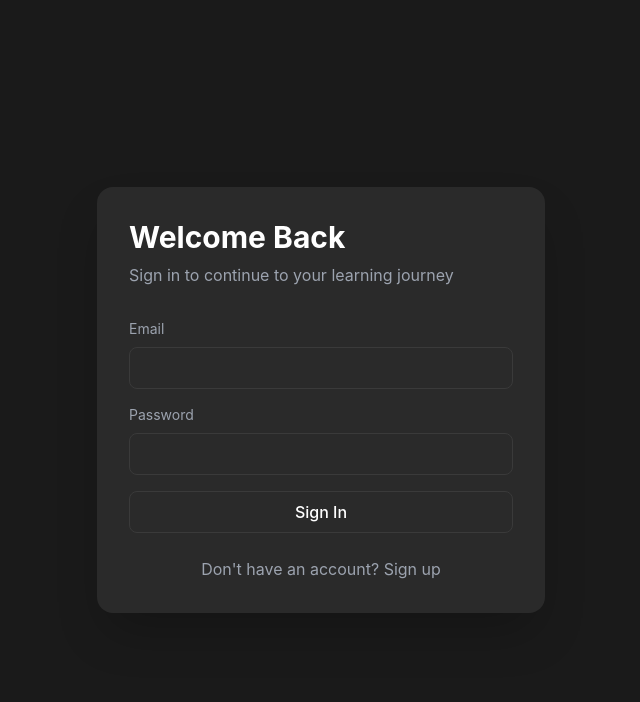
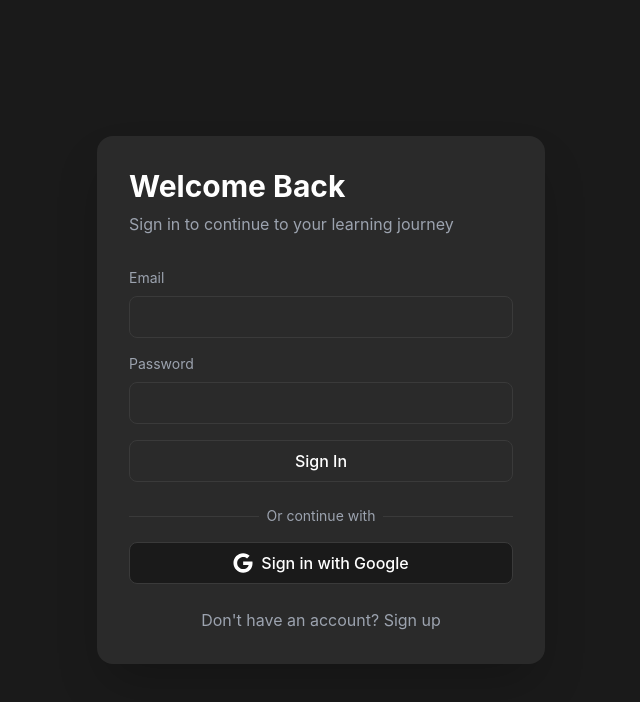
Before and after one commit to theokramer/lecture_learn, a React (Vite) app: page /login in a window 1280 px wide. Shown: the top 702 px of the page, without its empty margins (319-959 px from the left). Built offline with nearby package versions, Linux system fonts and the light colour scheme; no server answers.

Commit message:
Google sign in

```diff
--- a/src/App.tsx
+++ b/src/App.tsx
@@ -1,5 +1,5 @@
-import React from 'react';
-import { BrowserRouter as Router, Routes, Route, Navigate } from 'react-router-dom';
+import React, { useEffect } from 'react';
+import { BrowserRouter as Router, Routes, Route, Navigate, useNavigate, useSearchParams } from 'react-router-dom';
 import { Toaster } from 'react-hot-toast';
 import { AuthProvider, useAuth } from './context/AuthContext';
 import { AppDataProvider } from './context/AppDataContext';
@@ -19,10 +19,70 @@ import { AnalyticsPage } from './pages/AnalyticsPage';
 import { LearnFlashcardsPage } from './pages/LearnFlashcardsPage';
 import { useGlobalKeyboardShortcuts } from './hooks/useKeyboardShortcuts';
 import { ErrorBoundary } from './components/shared/ErrorBoundary';
+import { supabase } from './services/supabase';
 
 const PrivateRoute: React.FC<{ children: React.ReactNode }> = ({ children }) => {
   const { isAuthenticated } = useAuth();
   return isAuthenticated ? <>{children}</> : <Navigate to="/login" />;
+};
+
+// OAuth callback handler component
+const OAuthCallback: React.FC = () => {
+  const navigate = useNavigate();
+  const [searchParams] = useSearchParams();
+  const { isAuthenticated } = useAuth();
+
+  useEffect(() => {
+    const handleOAuthCallback = async () => {
+      try {
+        // Check for OAuth error in query params
+        const error = searchParams.get('error');
+        const errorDescription = searchParams.get('error_description');
+
+        if (error) {
+          console.error('OAuth error:', error, errorDescription);
+          navigate('/login?error=' + encodeURIComponent(errorDescription || error));
+          return;
+        }
+
+        // Supabase OAuth uses hash fragments (#access_token=...)
+        // The Supabase client automatically processes these when the page loads
+        // Wait a bit for the session to be established
+        const checkSession = async () => {
+          const { data: { session } } = await supabase.auth.getSession();
+          if (session) {
+            console.log('✅ OAuth session established');
+            navigate('/home');
+          } else {
+            // Try again after a short delay
+            setTimeout(async () => {
+              const { data: { session: retrySession } } = await supabase.auth.getSession();
+              if (retrySession) {
+                navigate('/home');
+              } else {
+                console.error('❌ No session found after OAuth callback');
+                navigate('/login?error=authentication_failed');
+              }
+            }, 1000);
+          }
+        };
+
+        // Small delay to allow Supabase to process the hash fragment
+        setTimeout(checkSession, 300);
+      } catch (err) {
+        console.error('OAuth callback error:', err);
+        navigate('/login?error=authentication_failed');
+      }
+    };
+
+    handleOAuthCallback();
+  }, [navigate, searchParams]);
+
+  return (
+    <div className="min-h-screen flex items-center justify-center bg-[#1a1a1a]">
+      <div className="text-white">Completing sign in...</div>
+    </div>
+  );
 };
 
 // Global keyboard shortcuts handler
@@ -66,6 +126,7 @@ function App() {
                   />
           <Routes>
             <Route path="/login" element={<LoginScreen />} />
+            <Route path="/auth/callback" element={<OAuthCallback />} />
             <Route
               path="/home"
               element={
--- a/src/components/auth/LoginScreen.tsx
+++ b/src/components/auth/LoginScreen.tsx
@@ -1,9 +1,10 @@
-import React, { useState } from 'react';
+import React, { useState, useEffect } from 'react';
 import { motion } from 'framer-motion';
 import { Button } from '../shared/Button';
 import { Input } from '../shared/Input';
 import { useAuth } from '../../context/AuthContext';
-import { useNavigate } from 'react-router-dom';
+import { useNavigate, useSearchParams } from 'react-router-dom';
+import { FaGoogle } from 'react-icons/fa';
 
 export const LoginScreen: React.FC = () => {
   const [isLogin, setIsLogin] = useState(true);
@@ -13,8 +14,17 @@ export const LoginScreen: React.FC = () => {
   const [error, setError] = useState('');
   const [loading, setLoading] = useState(false);
 
-  const { login, signUp } = useAuth();
+  const { login, signUp, signInWithGoogle } = useAuth();
   const navigate = useNavigate();
+  const [searchParams] = useSearchParams();
+
+  // Check for error in URL params (from OAuth callback)
+  useEffect(() => {
+    const urlError = searchParams.get('error');
+    if (urlError) {
+      setError(decodeURIComponent(urlError));
+    }
+  }, [searchParams]);
 
   const handleSubmit = async (e: React.FormEvent) => {
     e.preventDefault();
@@ -99,6 +109,36 @@ export const LoginScreen: React.FC = () => {
             </Button>
           </form>
 
+          <div className="mt-6">
+            <div className="relative">
+              <div className="absolute inset-0 flex items-center">
+                <div className="w-full border-t border-[#3a3a3a]"></div>
+              </div>
+              <div className="relative flex justify-center text-sm">
+                <span className="px-2 bg-[#2a2a2a] text-[#9ca3af]">Or continue with</span>
+              </div>
+            </div>
+
+            <Button
+              type="button"
+              onClick={async () => {
+                try {
+                  setError('');
+                  await signInWithGoogle();
+                } catch (err) {
+                  setError('Google sign in failed');
+                }
+              }}
+              fullWidth
+              variant="secondary"
+              className="mt-4"
+              disabled={loading}
+            >
+              <FaGoogle className="w-5 h-5" />
+              Sign {isLogin ? 'in' : 'up'} with Google
+            </Button>
+          </div>
+
           <div className="mt-6 text-center">
             <button
               onClick={() => {
--- a/src/context/AuthContext.tsx
+++ b/src/context/AuthContext.tsx
@@ -9,6 +9,7 @@ interface AuthContextType {
   login: (email: string, password: string) => Promise<boolean>;
   logout: () => void;
   signUp: (email: string, password: string, name: string) => Promise<boolean>;
+  signInWithGoogle: () => Promise<void>;
   loading: boolean;
 }
 
@@ -122,6 +123,30 @@ export const AuthProvider: React.FC<{ children: ReactNode }> = ({ children }) =>
     }
   };
 
+  const signInWithGoogle = async (): Promise<void> => {
+    try {
+      console.log('🔐 Attempting Google sign in');
+      const { error } = await supabase.auth.signInWithOAuth({
+        provider: 'google',
+        options: {
+          redirectTo: `${window.location.origin}/auth/callback`,
+        },
+      });
+
+      if (error) {
+        console.error('❌ Google sign in error:', error);
+        throw error;
+      }
+
+      console.log('✅ Google sign in initiated');
+      // The actual sign-in will happen via OAuth redirect
+      // The auth state change listener will handle updating the user
+    } catch (error) {
+      console.error('❌ Google sign in error:', error);
+      throw error;
+    }
+  };
+
   const logout = async () => {
     await userService.signOut();
     setUser(null);
@@ -135,6 +160,7 @@ export const AuthProvider: React.FC<{ children: ReactNode }> = ({ children }) =>
         login,
         logout,
         signUp,
+        signInWithGoogle,
         loading,
       }}
     >
```
